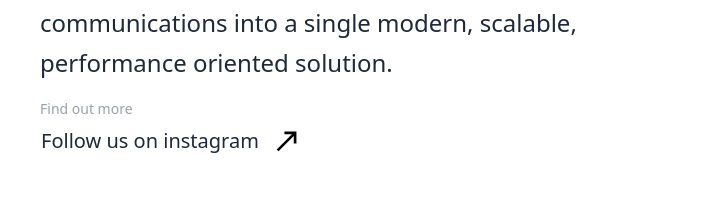
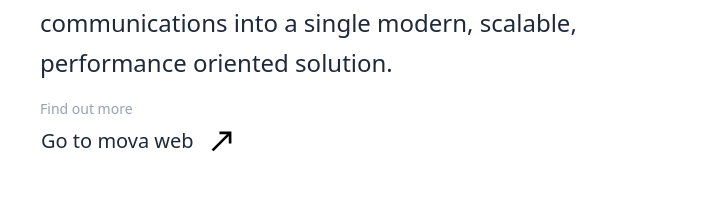
Before and after one commit to alexmonteirodev/portifolio-alex-react, a React (Vite) app in the folder portifolio-alex-react/: page / in a window 1280 px wide. Shown: the part 2705-2919 px from the top of the page, without its empty margins (280-999 px from the left). Built offline with nearby package versions, Linux system fonts and the light colour scheme.

Commit message:
link mova web instad instagram

```diff
--- a/portifolio-alex-react/src/pages/home.tsx
+++ b/portifolio-alex-react/src/pages/home.tsx
@@ -359,12 +359,7 @@
               single modern, scalable, performance oriented solution.
             </p>
 
-            <LinkCase
-              title={"Follow us on instagram"}
-              link={
-                "https://www.instagram.com/movaclub.br?igsh=MWkzNTN3YnRra2xvdA=="
-              }
-            />
+            <LinkCase title={"Go to mova web"} link={"https://movaclub.app/"} />
           </div>
         </section>
 
```
